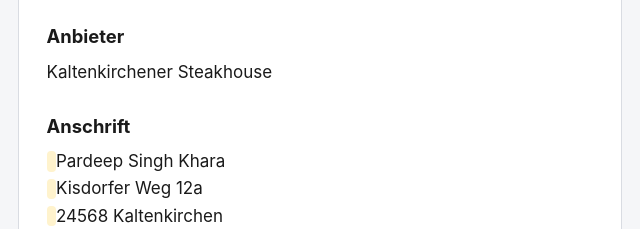
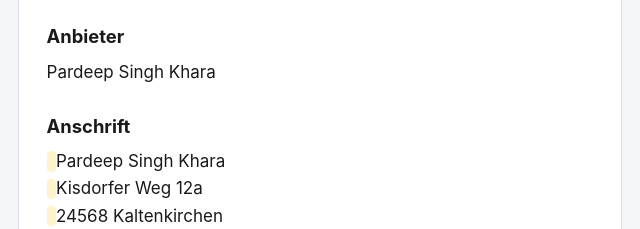
Before and after one commit to samss557/Waiter-APP, a plain HTML site: page impressum.html in a window 1280 px wide. Shown: the part 321-550 px from the top of the page, 320-960 px from the left. Drawn offline with Linux system fonts and the light colour scheme.

Commit message:
Update impressum.html

```diff
--- a/impressum.html
+++ b/impressum.html
@@ -30,7 +30,7 @@
       <p class="lede">Angaben zum Anbieter dieser Seiten und der Kellner-App. Gelb markierte Felder sind Platzhalter — bitte durch echte Daten ersetzen, keine Straße erfinden.</p>
 
       <h2>Anbieter</h2>
-      <p>Kaltenkirchener Steakhouse</p>
+      <p>Pardeep Singh Khara</p>
 
       <h2>Anschrift</h2>
       <p>
```
